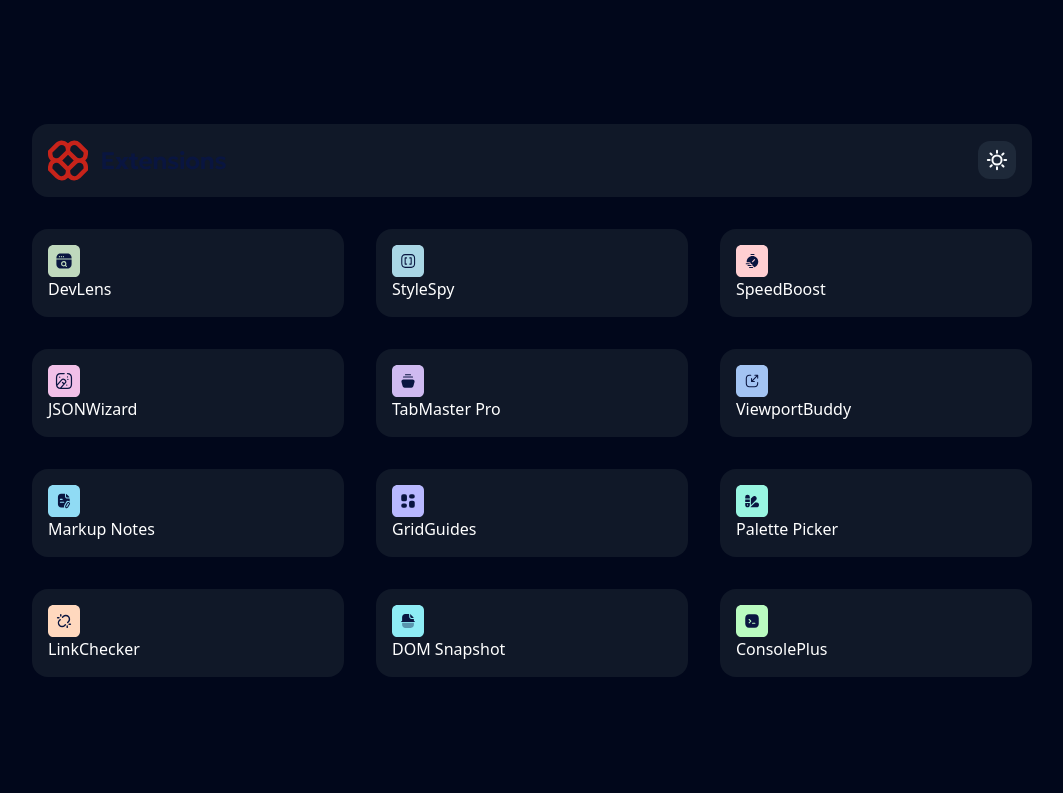
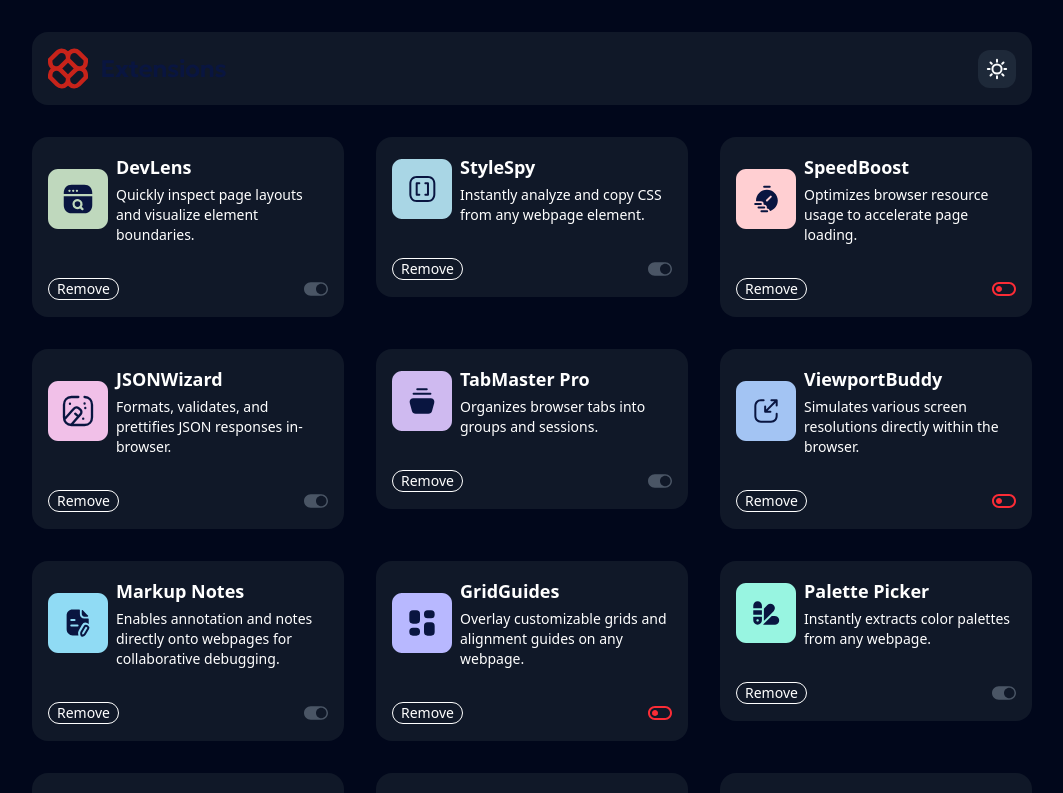
Before and after one commit to Favics-T/RilExtensions, a React (Vite) app: page / in a window 1280 px wide. Shown: the top 793 px of the page, without its empty margins (108-1171 px from the left). Built offline with nearby package versions, Linux system fonts and the light colour scheme.

Commit message:
working on page

```diff
--- a/package.json
+++ b/package.json
@@ -13,6 +13,7 @@
     "@tailwindcss/vite": "^4.1.18",
     "react": "^19.2.0",
     "react-dom": "^19.2.0",
+    "react-icons": "^5.5.0",
     "tailwindcss": "^4.1.18"
   },
   "devDependencies": {
--- a/src/App.jsx
+++ b/src/App.jsx
@@ -5,7 +5,7 @@ import Nav from './component/Nav'
 
 const App = () => {
   return (
-    <div className='bg-[#01071b] h-screen gap-8 text-white  flex flex-col justify-center items-center'>
+    <div className='bg-[#01071b] py-8 gap-8 text-white  flex flex-col justify-center items-center'>
     <Nav />
     <ExtentionCard />
     </div>
--- a/src/component/CardComponent.jsx
+++ b/src/component/CardComponent.jsx
@@ -1,18 +1,29 @@
 import React from 'react'
+import { LiaToggleOnSolid } from "react-icons/lia";
+import { CgToggleOn } from "react-icons/cg";
 
-const CardComponent = ({title,classname, description,img}) => {
+const CardComponent = ({title, description,img,isActive}) => {
   return (
     <div>
-      <div className='bg-gray-900 p-4 rounded-2xl'>
+      <div className='bg-gray-900 flex flex-col gap-8 p-4 rounded-2xl'>
 
         {/* name */}
-        <div>
-            <img src={img} alt={title} className='w-8' />
-            {title}
+        <div className='flex gap-2 justify-center items-center'>
+           <img src={img} alt="" />
+           <div className='flex flex-col gap-1'>
+            <h1 className='text-lg font-bold'>{title}</h1>
+            <p className='text-sm font-[]'>{description}</p>
+           </div>
         </div>
 
         {/* button and toggle  */}
-        <div>
+        <div className='flex justify-between items-center'>
+            <button className='text-sm border px-2 rounded-2xl'>Remove</button>
+            <button className={`text-2xl ${isActive ? 'text-gray-600' : 'text-red-500'}`}>
+                 {
+                isActive ? <LiaToggleOnSolid />  :<CgToggleOn />
+            }
+            </button>
 
         </div>
       </div>
--- a/src/component/ExtentionCard.jsx
+++ b/src/component/ExtentionCard.jsx
@@ -8,7 +8,7 @@ const ExtentionCard = () => {
       <div className='grid grid-cols-3 gap-8 w-250'>
         {
             extensionList.map(({name,logo,description,isActive})=>(
-             <CardComponent title={name} img={logo} />
+             <CardComponent title={name} img={logo} isActive={isActive} description={description} />
 
             ))
         }
```
Also changed, not shown: 1 other file (tests, documents, lock files or other folders).
